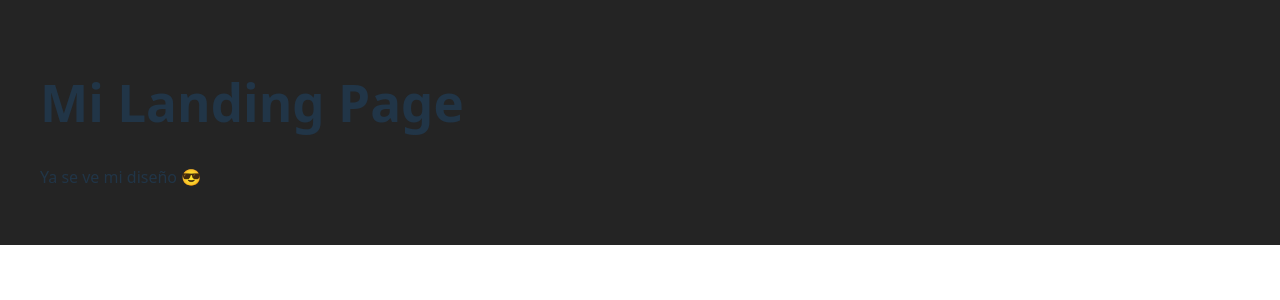
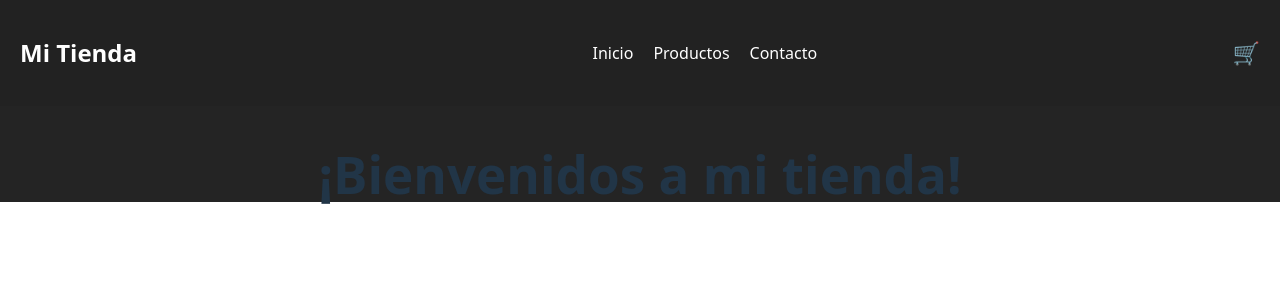
Before and after one commit to regginacataldo/ProyectoFinal-Cataldo, a React (Vite) app: page / in a window 1280 px wide. Shown: the top 300 px of the page. Built offline with nearby package versions, Linux system fonts and the light colour scheme.

Commit message:
Actualización del proyecto

```diff
--- a/src/App.jsx
+++ b/src/App.jsx
@@ -1,9 +1,12 @@
+import NavBar from "./components/NavBar";
+import ItemListContainer from "./components/ItemListContainer";
+
 function App() {
   return (
-    <div style={{ padding: "40px" }}>
-      <h1>Mi Landing Page</h1>
-      <p>Ya se ve mi diseño 😎</p>
-    </div>
+    <>
+      <NavBar />
+      <ItemListContainer greeting="¡Bienvenidos a mi tienda!" />
+    </>
   );
 }
 
--- /dev/null
+++ b/src/components/CartWidget.jsx
@@ -0,0 +1,9 @@
+const CartWidget = () => {
+return (
+    <div style={{ fontSize: "22px", cursor: "pointer" }}>
+    🛒
+    </div>
+);
+};
+
+export default CartWidget;
--- /dev/null
+++ b/src/components/ItemListContainer.jsx
@@ -0,0 +1,9 @@
+const ItemListContainer = ({ greeting }) => {
+return (
+    <h1 style={{ textAlign: "center", marginTop: "40px" }}>
+    {greeting}
+    </h1>
+);
+};
+
+export default ItemListContainer;
--- /dev/null
+++ b/src/components/NavBar.jsx
@@ -0,0 +1,30 @@
+import CartWidget from "./CartWidget";
+
+const NavBar = () => {
+return (
+    <nav style={{
+    display: "flex",
+    justifyContent: "space-between",
+    alignItems: "center",
+    padding: "15px 20px",
+    backgroundColor: "#222",
+    color: "white"
+    }}>
+
+      {/* Logo */}
+    <h2>Mi Tienda</h2>
+
+      {/* Enlaces */}
+    <ul style={{ display: "flex", gap: "20px", listStyle: "none" }}>
+        <li>Inicio</li>
+        <li>Productos</li>
+        <li>Contacto</li>
+    </ul>
+
+      {/* Carrito */}
+    <CartWidget />
+    </nav>
+);
+};
+
+export default NavBar;
```
